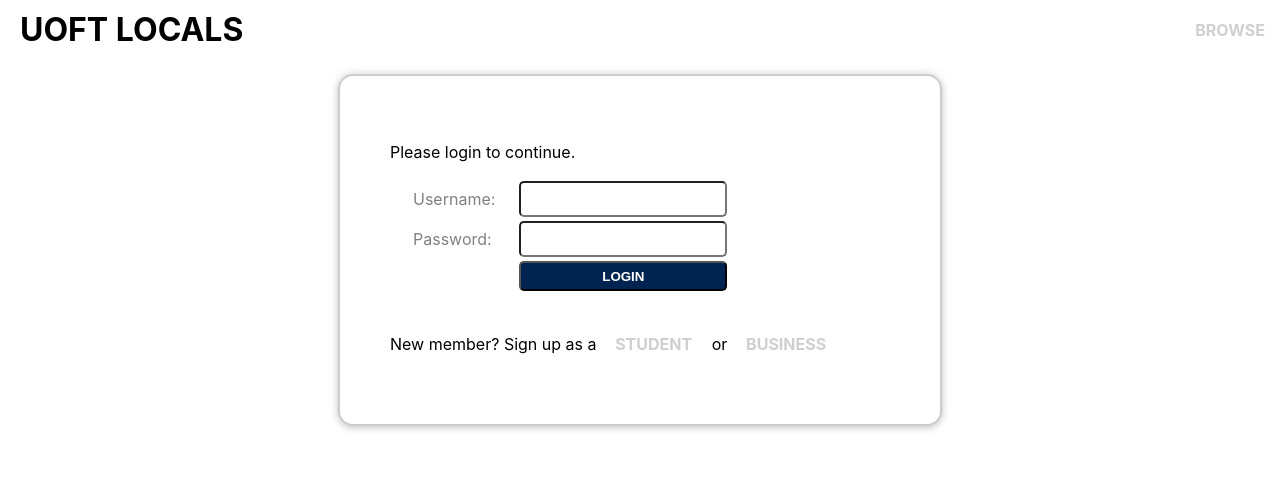
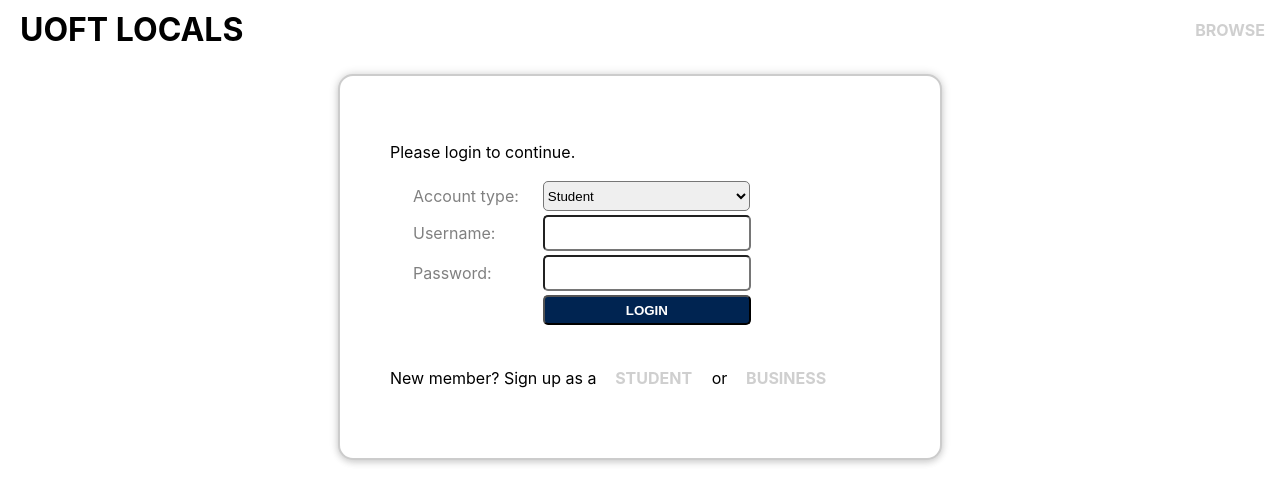
Before and after one commit to kerryzhu108/UofTLocals, a React (Create React App) app in the folder 309frontend/: page /login in a window 1280 px wide. Shown: the top 504 px of the page. Built offline with nearby package versions, Linux system fonts and the light colour scheme.

Commit message:
login to both students and businesses

```diff
--- a/309frontend/src/actions/login.js
+++ b/309frontend/src/actions/login.js
@@ -73,7 +73,13 @@ export const registerBusiness = (comp, event) => {
 /* A function to send a POST request to log a user in. */
 export const login = (comp, event) => {
     event.preventDefault()
-    fetch(`${API_HOST}/auth/login/student`, {
+    let url
+    if (comp.state.type === 'student') {
+        url = `${API_HOST}/auth/login/student`
+    } else {
+        url = `${API_HOST}/auth/login/business`
+    }
+    fetch(url, {
         method: 'POST',
         headers: {
             'Accept': 'application/json',
--- a/309frontend/src/components/LoginInput.js
+++ b/309frontend/src/components/LoginInput.js
@@ -5,11 +5,20 @@ import "../css/InputInfo.css"
 class LoginInput extends React.Component {
 
     render() {
-        const {username, password, onChange, onClick} = this.props
+        const {username, password, type, onChange, onClick} = this.props
         return (
             <form>
                 <table>
                     <tbody>
+                    <tr>
+                        <td><label className="infoLabel">Account type: </label></td>
+                        <td>
+                            <select className="infoSelect" name="type" value={type} onChange={onChange}>
+                                <option value="student">Student</option>
+                                <option value="business">Business</option>
+                            </select>
+                        </td>
+                    </tr>
                     <tr>
                         <td><label className="infoLabel">Username: </label></td>
                         <td><input className="infoInput" name="username" value={username} onChange={onChange}/></td>
--- a/309frontend/src/views/LoginPage.js
+++ b/309frontend/src/views/LoginPage.js
@@ -10,7 +10,8 @@ class LoginPage extends React.Component {
 
     state = {
         username: "",
-        password: ""
+        password: "",
+        type: "student"
     }
 
     render() {
```
